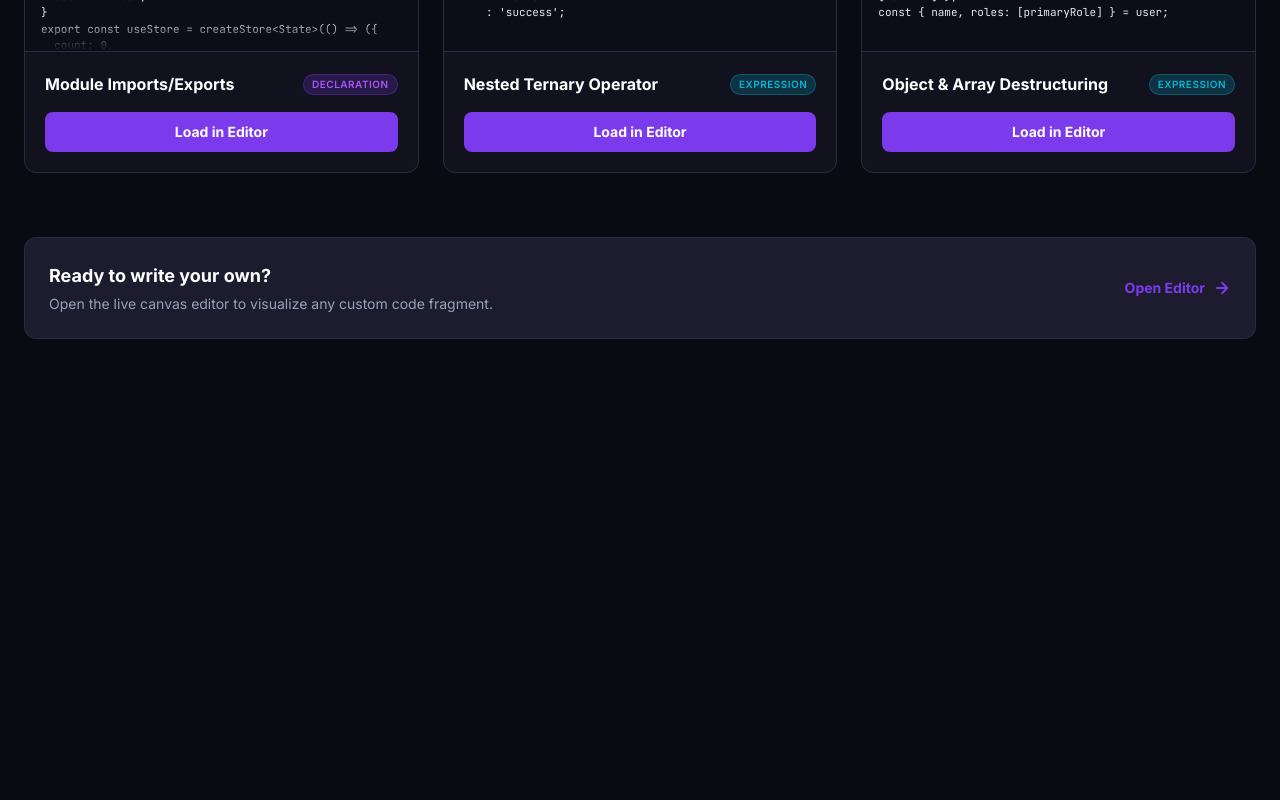
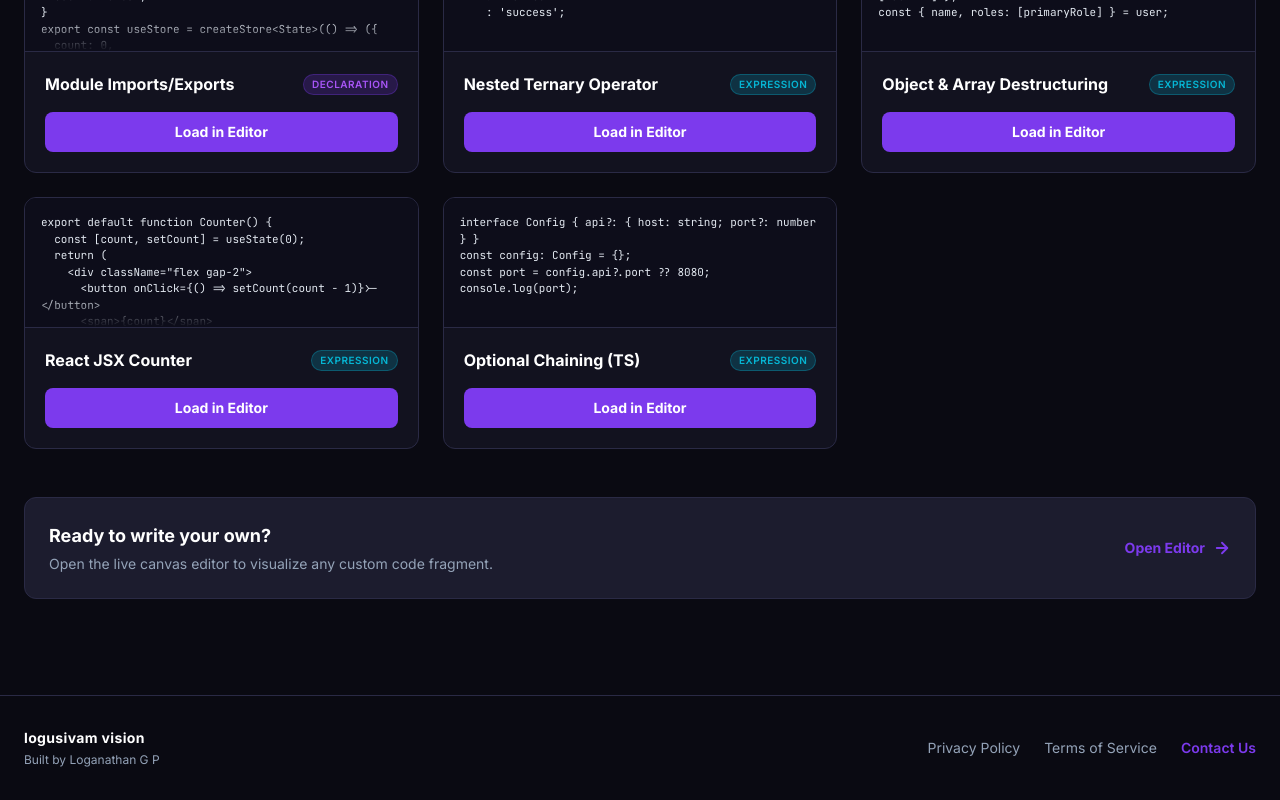
Before and after one commit to logusivam/SynapseAST, a React (Vite) app: page /examples in a window 1280 px wide. Shown: the part 603-1403 px from the top of the page. Before the commit the page ends 990 px from the top, so only its background shows below. Built offline with nearby package versions, Linux system fonts and the light colour scheme.

Commit message:
feat: implement landing and examples pages with navigation and layout components

```diff
--- a/src/pages/examples/ui/ExamplesPage.tsx
+++ b/src/pages/examples/ui/ExamplesPage.tsx
@@ -2,6 +2,7 @@ import React from 'react';
 import { useNavigate } from 'react-router-dom';
 import { useWorkspaceStore } from '@/entities/workspace/model/store';
 import { Header } from '@/widgets/header/ui/Header';
+import { Footer } from '@/widgets/footer/ui/Footer';
 
 interface ExampleItem {
   id: string;
@@ -59,6 +60,20 @@ export const ExamplesPage: React.FC = () => {
       language: 'typescript',
       code: `interface User { id: number; name: string; roles: string[] }\nconst user: User = { id: 1, name: 'Alice', roles: ['admin'] };\nconst { name, roles: [primaryRole] } = user;`,
     },
+    {
+      id: 'jsx-counter',
+      title: 'React JSX Counter',
+      category: 'Expression',
+      language: 'jsx',
+      code: `export default function Counter() {\n  const [count, setCount] = useState(0);\n  return (\n    <div className="flex gap-2">\n      <button onClick={() => setCount(count - 1)}>-</button>\n      <span>{count}</span>\n      <button onClick={() => setCount(count + 1)}>+</button>\n    </div>\n  );\n}`,
+    },
+    {
+      id: 'optional-chaining',
+      title: 'Optional Chaining (TS)',
+      category: 'Expression',
+      language: 'typescript',
+      code: `interface Config { api?: { host: string; port?: number } }\nconst config: Config = {};\nconst port = config.api?.port ?? 8080;\nconsole.log(port);`,
+    },
   ];
 
   const handleLoadExample = (example: ExampleItem) => {
@@ -81,7 +96,7 @@ export const ExamplesPage: React.FC = () => {
         </div>
 
         {/* Card Grid */}
-        <div className="grid md:grid-cols-2 lg:grid-cols-3 gap-6 mb-16">
+        <div className="grid md:grid-cols-2 lg:grid-cols-3 gap-6 mb-12">
           {examples.map((ex) => (
             <div
               key={ex.id}
@@ -96,10 +111,10 @@ export const ExamplesPage: React.FC = () => {
               {/* Detail block */}
               <div className="p-5 flex flex-col gap-4">
                 <div className="flex items-center justify-between">
-                  <h3 className="font-bold text-base text-white group-hover:text-[#7C3AED] transition-colors">
+                  <h3 className="font-bold text-base text-white group-hover:text-[#7C3AED] transition-colors truncate pr-2" title={ex.title}>
                     {ex.title}
                   </h3>
-                  <span className={`text-[10px] font-semibold px-2 py-0.5 rounded-full uppercase tracking-wider ${
+                  <span className={`text-[10px] font-semibold px-2 py-0.5 rounded-full uppercase tracking-wider flex-shrink-0 ${
                     ex.category === 'Declaration'
                       ? 'bg-[#7C3AED]/20 text-[#A855F7] border border-[#7C3AED]/30'
                       : ex.category === 'Expression'
@@ -124,7 +139,7 @@ export const ExamplesPage: React.FC = () => {
         {/* Bottom banner */}
         <div
           onClick={() => navigate('/editor')}
-          className="bg-[#1C1C2E] border border-[#2A2A45] p-6 rounded-xl flex items-center justify-between hover:border-[#7C3AED] cursor-pointer transition-colors"
+          className="bg-[#1C1C2E] border border-[#2A2A45] p-6 rounded-xl flex items-center justify-between hover:border-[#7C3AED] cursor-pointer transition-colors mb-12"
         >
           <div className="flex flex-col gap-1">
             <h4 className="text-white font-bold text-lg">Ready to write your own?</h4>
@@ -138,6 +153,8 @@ export const ExamplesPage: React.FC = () => {
           </span>
         </div>
       </main>
+
+      <Footer />
     </div>
   );
 };
--- /dev/null
+++ b/src/widgets/footer/ui/Footer.tsx
@@ -0,0 +1,172 @@
+import React, { useState } from 'react';
+
+export const Footer: React.FC = () => {
+  const [isContactOpen, setIsContactOpen] = useState(false);
+  const [name, setName] = useState('');
+  const [email, setEmail] = useState('');
+  const [message, setMessage] = useState('');
+
+  // Validation states
+  const [errors, setErrors] = useState<Record<string, string>>({});
+  const [isSubmitted, setIsSubmitted] = useState(false);
+
+  const validate = () => {
+    const newErrors: Record<string, string> = {};
+    if (!name.trim()) {
+      newErrors.name = 'Name is required';
+    } else if (name.length > 50) {
+      newErrors.name = 'Name must be 50 characters or less';
+    }
+
+    if (!email.trim()) {
+      newErrors.email = 'Email is required';
+    } else if (!/^[^\s@]+@[^\s@]+\.[^\s@]+$/.test(email)) {
+      newErrors.email = 'Please enter a valid email address';
+    }
+
+    if (!message.trim()) {
+      newErrors.message = 'Message is required';
+    } else if (message.length > 500) {
+      newErrors.message = 'Message must be 500 characters or less';
+    }
+
+    setErrors(newErrors);
+    return Object.keys(newErrors).length === 0;
+  };
+
+  const handleSubmit = (e: React.FormEvent) => {
+    e.preventDefault();
+    if (validate()) {
+      // Mock submit action
+      setIsSubmitted(true);
+      setTimeout(() => {
+        setName('');
+        setEmail('');
+        setMessage('');
+        setErrors({});
+        setIsSubmitted(false);
+        setIsContactOpen(false);
+        alert('Thank you! Your message has been sent.');
+      }, 1000);
+    }
+  };
+
+  return (
+    <footer className="border-t border-[#2A2A45] py-8 bg-[#0A0A12] relative z-10 select-none">
+      <div className="max-w-7xl mx-auto px-6 flex flex-col md:flex-row items-center justify-between gap-6 text-sm text-[#94A3B8]">
+        {/* Brand Metadata */}
+        <div className="flex flex-col items-center md:items-start gap-1">
+          <span className="font-bold text-white tracking-wide">logusivam vision</span>
+          <span className="text-xs text-[#94A3B8]">Built by Loganathan G P</span>
+        </div>
+
+        {/* Links & Contact */}
+        <div className="flex flex-wrap justify-center gap-6">
+          <button
+            onClick={() => alert('Privacy Policy: All parsed code remains client-side and is never sent to any server.')}
+            className="hover:text-white transition-colors cursor-pointer"
+          >
+            Privacy Policy
+          </button>
+          <button
+            onClick={() => alert('Terms of Service: This product is licensed under the MIT License.')}
+            className="hover:text-white transition-colors cursor-pointer"
+          >
+            Terms of Service
+          </button>
+          <button
+            onClick={() => setIsContactOpen(true)}
+            className="text-[#7C3AED] hover:text-[#A855F7] font-semibold transition-colors cursor-pointer"
+          >
+            Contact Us
+          </button>
+        </div>
+      </div>
+
+      {/* Contact Popover Modal */}
+      {isContactOpen && (
+        <div className="fixed inset-0 z-50 flex items-center justify-center bg-black/60 backdrop-blur-sm p-4">
+          <div
+            className="bg-[#12121F] border border-[#2A2A45] w-full max-w-md rounded-xl p-6 shadow-2xl relative flex flex-col gap-4 animate-in fade-in zoom-in-95 duration-150"
+          >
+            {/* Header */}
+            <div className="flex items-center justify-between border-b border-[#2A2A45] pb-3">
+              <h3 className="text-lg font-bold text-white">Contact Us</h3>
+              <button
+                onClick={() => {
+                  setIsContactOpen(false);
+                  setErrors({});
+                }}
+                className="text-[#94A3B8] hover:text-white cursor-pointer"
+              >
+                <svg xmlns="http://www.w3.org/2000/svg" width="18" height="18" viewBox="0 0 24 24" fill="none" stroke="currentColor" stroke-width="2" stroke-linecap="round" stroke-linejoin="round">
+                  <line x1="18" y1="6" x2="6" y2="18"/><line x1="6" y1="6" x2="18" y2="18"/>
+                </svg>
+              </button>
+            </div>
+
+            {/* Form */}
+            <form onSubmit={handleSubmit} className="flex flex-col gap-4">
+              {/* Name */}
+              <div className="flex flex-col gap-1">
+                <div className="flex justify-between items-center">
+                  <label className="text-xs font-semibold text-[#94A3B8]">Name</label>
+                  <span className="text-[10px] text-[#94A3B8]">{name.length}/50</span>
+                </div>
+                <input
+                  type="text"
+                  maxLength={50}
+                  value={name}
+                  onChange={(e) => setName(e.target.value)}
+                  className={`w-full bg-[#1C1C2E] border ${errors.name ? 'border-[#EF4444]' : 'border-[#2A2A45]'} focus:border-[#06B6D4] text-white px-3 py-2 rounded-lg outline-none text-sm`}
+                  placeholder="Your Name"
+                />
+                {errors.name && <span className="text-[10px] text-[#EF4444]">{errors.name}</span>}
+              </div>
+
+              {/* Email */}
+              <div className="flex flex-col gap-1">
+                <label className="text-xs font-semibold text-[#94A3B8]">Email</label>
+                <input
+                  type="email"
+                  value={email}
+                  onChange={(e) => setEmail(e.target.value)}
+                  className={`w-full bg-[#1C1C2E] border ${errors.email ? 'border-[#EF4444]' : 'border-[#2A2A45]'} focus:border-[#06B6D4] text-white px-3 py-2 rounded-lg outline-none text-sm`}
+                  placeholder="you@example.com"
+                />
+                {errors.email && <span className="text-[10px] text-[#EF4444]">{errors.email}</span>}
+              </div>
+
+              {/* Message */}
+              <div className="flex flex-col gap-1">
+                <div className="flex justify-between items-center">
+                  <label className="text-xs font-semibold text-[#94A3B8]">Message</label>
+                  <span className="text-[10px] text-[#94A3B8]">{message.length}/500</span>
+                </div>
+                <textarea
+                  maxLength={500}
+                  rows={4}
+                  value={message}
+                  onChange={(e) => setMessage(e.target.value)}
+                  className={`w-full bg-[#1C1C2E] border ${errors.message ? 'border-[#EF4444]' : 'border-[#2A2A45]'} focus:border-[#06B6D4] text-white px-3 py-2 rounded-lg outline-none text-sm resize-none`}
+                  placeholder="Your message details..."
+                />
+                {errors.message && <span className="text-[10px] text-[#EF4444]">{errors.message}</span>}
+              </div>
+
+              {/* Submit */}
+              <button
+                type="submit"
+                disabled={isSubmitted}
+                className="w-full bg-[#7C3AED] hover:bg-[#A855F7] text-white text-sm font-bold py-2.5 rounded-lg transition-colors cursor-pointer disabled:opacity-50 mt-2"
+              >
+                {isSubmitted ? 'Sending...' : 'Send Message'}
+              </button>
+            </form>
+          </div>
+        </div>
+      )}
+    </footer>
+  );
+};
+export default Footer;
```
Also changed, not shown: src/pages/landing/ui/LandingPage.tsx (+2 -27 lines), 5 other files (tests, documents, lock files or other folders).
